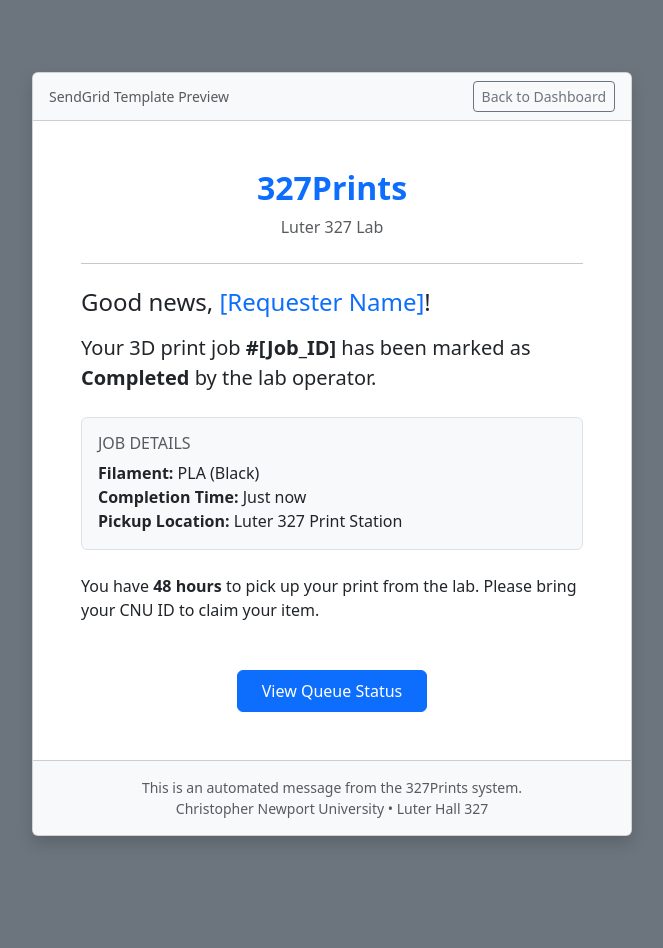
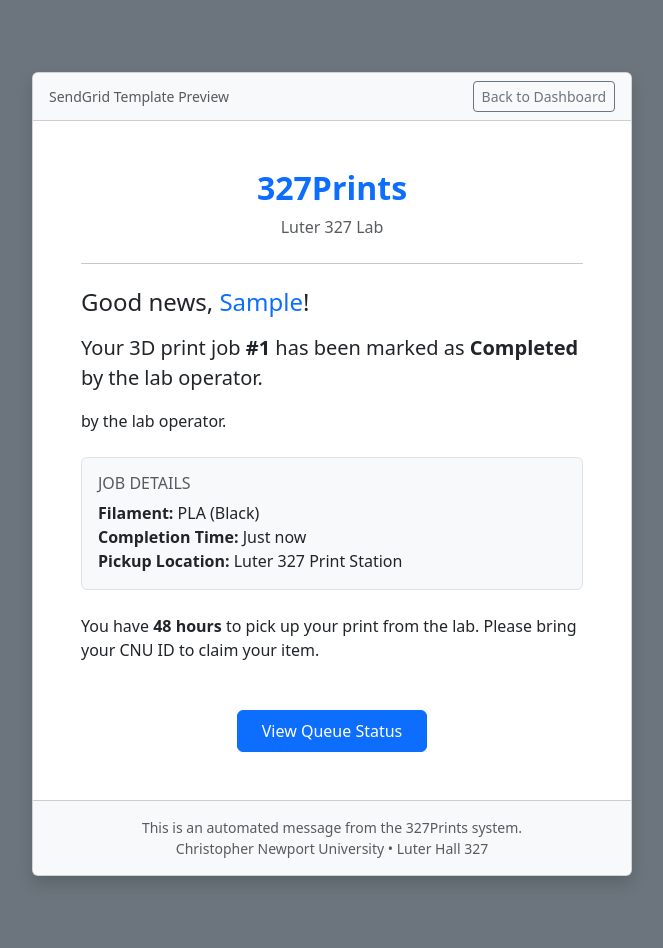
Before and after one commit to colethomsen22-edu/327Prints, a Flask app: template templates/email_preview.html in a window 1280 px wide. Shown: the whole page, without its empty margins (308-971 px from the left). Before the commit the page ends 841 px from the top, so only its background shows below. Run offline with Flask 3, Linux system fonts and the light colour scheme; the template is opened without the code that fills it: most values are stand-ins (such as "Sample title", 1, 10 or a date in 2020); some libraries are stand-ins or nearby versions.

Commit message:
Connect email preview to database for dynamic Jinja2 rendering

```diff
--- a/app.py
+++ b/app.py
@@ -38,10 +38,29 @@
     # Renders the Operator Control Dashboard
     return render_template('operator.html')
 
-@app.route('/email-preview')
-def email_preview():
-    # Renders the SendGrid Email Notification Preview
-    return render_template('email_preview.html')
+@app.route('/email-preview/<int:job_id>')
+def email_preview(job_id):
+    conn = get_db_connection()
+    cursor = conn.cursor()
+
+    # Fetch the specific job and the associated user's name
+    cursor.execute('''
+        SELECT p.Job_ID, u.First_name, u.Last_name
+        FROM Print_Job p
+        JOIN "User" u ON p.Requester_ID = u.User_ID
+        WHERE p.Job_ID = %s;
+    ''', (job_id,))
+
+    job = cursor.fetchone()
+    cursor.close()
+    conn.close()
+
+    # If someone types an invalid ID, show an error
+    if job is None:
+        return "Job not found in database", 404
+
+    # Pass the database variables to the HTML template
+    return render_template('email_preview.html', job_id=job[0], first_name=job[1], last_name=job[2])
 
 # ==========================================
 # API ENDPOINTS (Backend Logic)
--- a/templates/email_preview.html
+++ b/templates/email_preview.html
@@ -25,9 +25,9 @@
 
             <hr class="mb-4">
 
-            <h4 class="mb-3">Good news, <span class="text-primary">[Requester Name]</span>!</h4>
+            <h4 class="mb-3">Good news, <span class="text-primary">{{ first_name }}</span>!</h4>
 
-            <p class="fs-5">Your 3D print job <strong>#[Job_ID]</strong> has been marked as <strong>Completed</strong> by the lab operator.</p>
+            <p class="fs-5">Your 3D print job <strong>#{{ job_id }}</strong> has been marked as <strong>Completed</strong> by the lab operator.</p> by the lab operator.</p>
 
             <div class="bg-light p-3 rounded mb-4 mt-4 border">
                 <h6 class="text-uppercase text-muted mb-2">Job Details</h6>
--- a/templates/operator.html
+++ b/templates/operator.html
@@ -100,6 +100,7 @@
                             <button class="btn btn-sm btn-outline-success me-1" onclick="updateStatus(${job.Job_ID}, 'Printing')">Start</button>
                             <button class="btn btn-sm btn-outline-info me-1" onclick="updateStatus(${job.Job_ID}, 'Completed')">Complete</button>
                             <button class="btn btn-sm btn-outline-danger" onclick="updateStatus(${job.Job_ID}, 'Failed')">Fail</button>
+                            <a href="/email-preview/${job.Job_ID}" target="_blank" class="btn btn-sm btn-secondary ms-2">Email</a>
                         </td>
                     </tr>
                 `;
```
